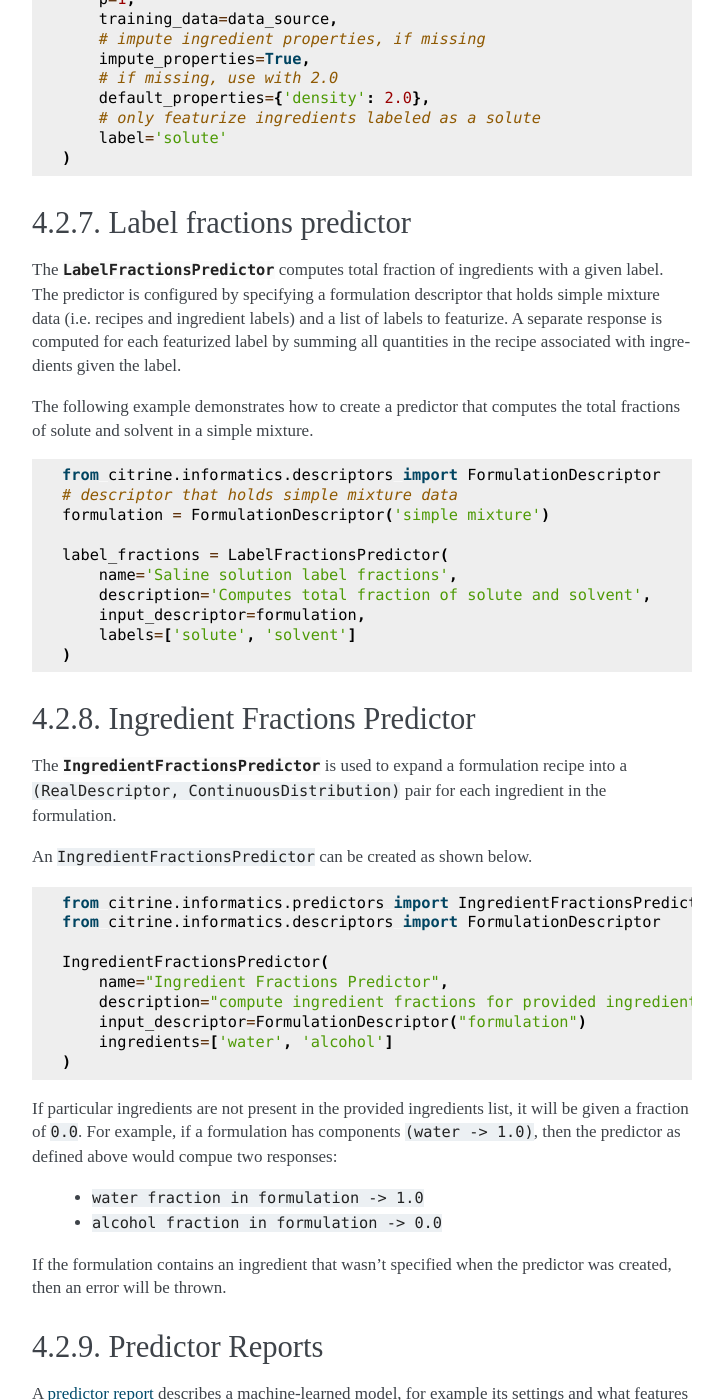
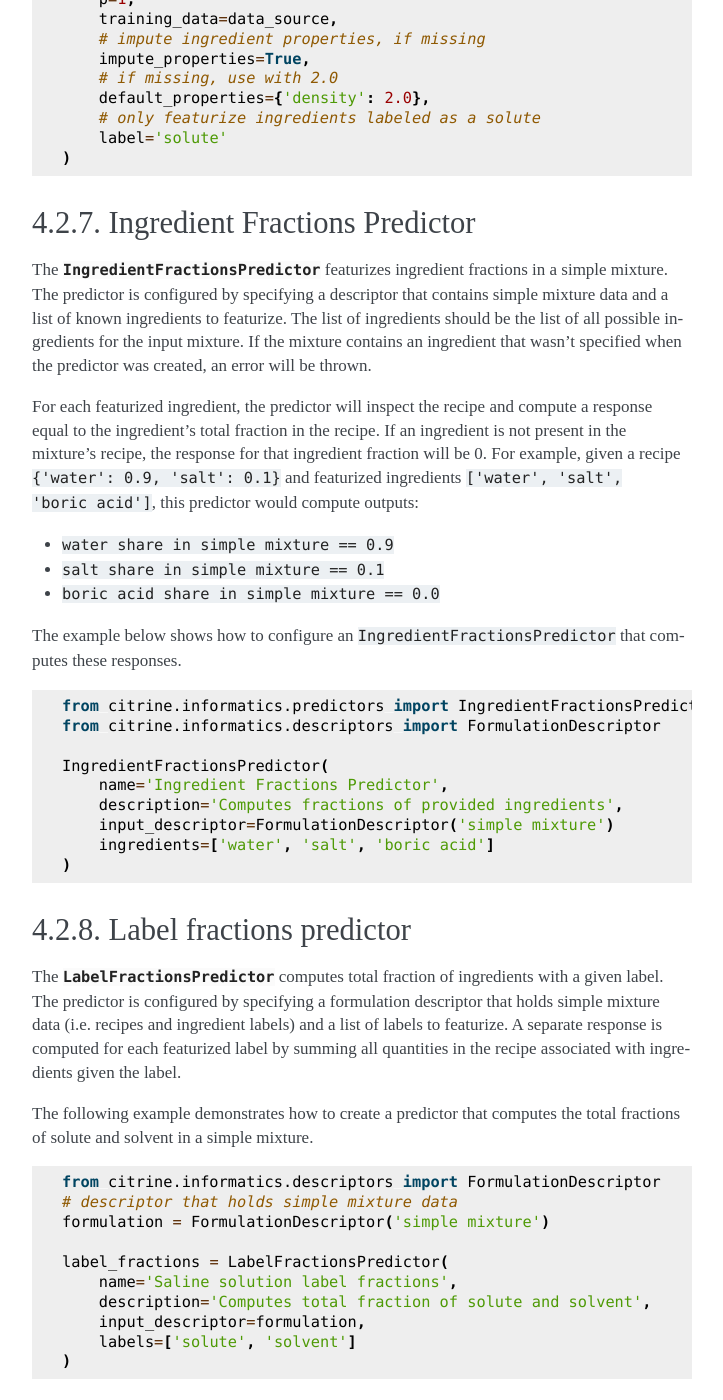
Before and after one commit to CitrineInformatics/citrine-python, a Sphinx documentation site: the page built from docs/source/workflows/predictors.rst, in a window 1280 px wide and 1400 px high, scrolled down 6771 px. Shown: the whole window, without its empty margins (388-1111 px from the left). Built offline with Sphinx 7.4.7, drawn with Linux system fonts in a browser that asks for light colours; pages that are not in the unit, such as notebooks, are missing from menus; some of the changed text lies outside the part shown.

Commit message:
Updated docs for ingredient fractions predictor.

```diff
--- a/docs/source/workflows/predictors.rst
+++ b/docs/source/workflows/predictors.rst
@@ -215,7 +215,7 @@ The following example illustrates how an :class:`~citrine.informatics.predictors
     )
 
 Simple mixture predictor
----------------------------------------
+------------------------
 
 Simple mixtures may contain ingredients that are blends of other simple mixtures.
 Along the lines of the example above, hypertonic saline can be mixed with water to form isotonic saline.
@@ -325,6 +325,37 @@ The example below show how to configure a mean property predictor to compute mea
         label='solute'
     )
 
+Ingredient Fractions Predictor
+------------------------------
+
+The :class:`~citrine.informatics.predictors.IngredientFractionsPredictor` featurizes ingredient fractions in a simple mixture.
+The predictor is configured by specifying a descriptor that contains simple mixture data and a list of known ingredients to featurize.
+The list of ingredients should be the list of all possible ingredients for the input mixture.
+If the mixture contains an ingredient that wasn't specified when the predictor was created, an error will be thrown.
+
+For each featurized ingredient, the predictor will inspect the recipe and compute a response equal to the ingredient's total fraction in the recipe.
+If an ingredient is not present in the mixture's recipe, the response for that ingredient fraction will be 0.
+For example, given a recipe ``{'water': 0.9, 'salt': 0.1}`` and featurized ingredients ``['water', 'salt', 'boric acid']``,
+this predictor would compute outputs:
+
+- ``water share in simple mixture == 0.9``
+- ``salt share in simple mixture == 0.1``
+- ``boric acid share in simple mixture == 0.0``
+
+The example below shows how to configure an ``IngredientFractionsPredictor`` that computes these responses.
+
+.. code:: python
+
+    from citrine.informatics.predictors import IngredientFractionsPredictor
+    from citrine.informatics.descriptors import FormulationDescriptor
+
+    IngredientFractionsPredictor(
+        name='Ingredient Fractions Predictor',
+        description='Computes fractions of provided ingredients',
+        input_descriptor=FormulationDescriptor('simple mixture')
+        ingredients=['water', 'salt', 'boric acid']
+    )
+
 Label fractions predictor
 -------------------------
 
@@ -347,34 +378,6 @@ The following example demonstrates how to create a predictor that computes the t
         labels=['solute', 'solvent']
     )
 
-Ingredient Fractions Predictor
-------------------------------
-
-The :class:`~citrine.informatics.predictors.IngredientFractionsPredictor` is used to expand a formulation recipe into a ``(RealDescriptor, ContinuousDistribution)`` pair for each ingredient in the formulation.
-
-An ``IngredientFractionsPredictor`` can be created as shown below.
-
-.. code:: python
-
-    from citrine.informatics.predictors import IngredientFractionsPredictor
-    from citrine.informatics.descriptors import FormulationDescriptor
-
-    IngredientFractionsPredictor(
-        name="Ingredient Fractions Predictor",
-        description="compute ingredient fractions for provided ingredients",
-        input_descriptor=FormulationDescriptor("formulation")
-        ingredients=['water', 'alcohol']
-    )
-
-If particular ingredients are not present in the provided ingredients list, it will be given a fraction of ``0.0``.
-For example, if a formulation has components ``(water -> 1.0)``, then the predictor as defined above would compue two responses:
-
-    - ``water fraction in formulation -> 1.0``
-    - ``alcohol fraction in formulation -> 0.0``
-
-
-If the formulation contains an ingredient that wasn't specified when the predictor was created, then an error will be thrown.
-
 Predictor Reports
 -----------------
 
```
Also changed, not shown: 3 other files.
